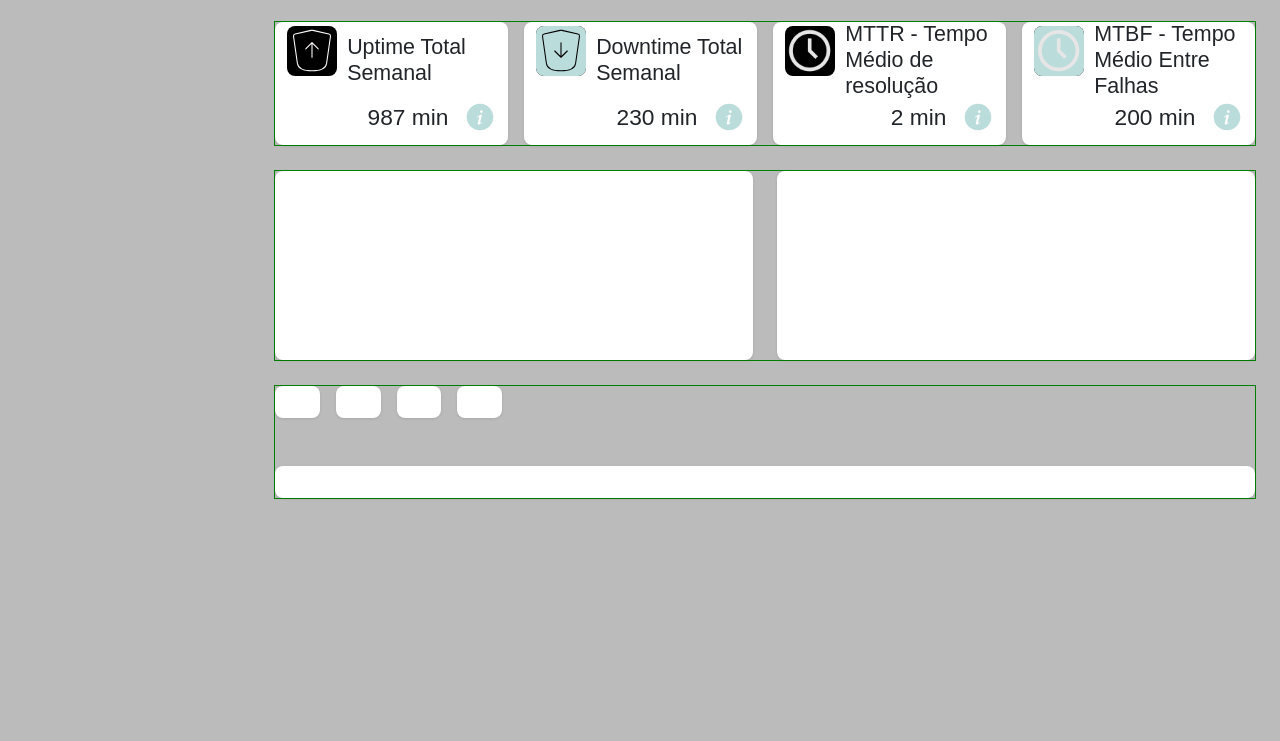
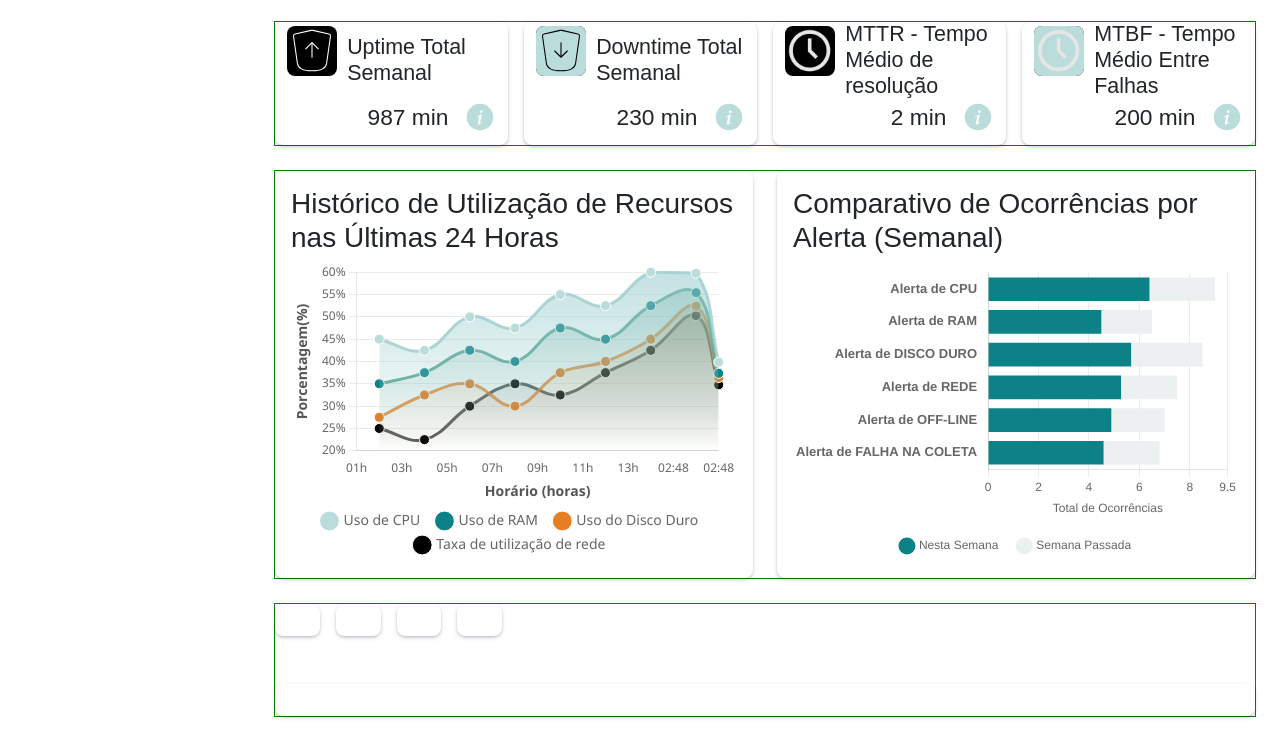
Before and after one commit to oberon-sis/Oberon-Aplicacao-Web, a website: page public/html/painelEspecifico.html in a window 1280 px wide. Shown: the part 111-852 px from the top of the page. Before the commit the page ends 800 px from the top, so only its background shows below. Drawn offline with nearby package versions, Linux system fonts and the light colour scheme; no server answers.

Commit message:
feat(front-end): Implementação da área de gráficos com Chart.js
Adiciona a seção de gráficos dinâmicos ao painelEspecifico.html.

Utiliza a biblioteca Chart.js para renderização e inicializa os dados e configurações no novo arquivo painelEspecifico.js.

```diff
--- a/public/css/body.css
+++ b/public/css/body.css
@@ -7,7 +7,7 @@
 }
 
 ::-webkit-scrollbar-track {
-     background-color: rgb(255, 255, 255);
+     background-color: rgb(168, 168, 168);
     border-radius: 8px;
 }
 
@@ -73,9 +73,9 @@ a{
           max-width: calc(100% - 250px);
      }
 }
-@media (min-width: 2000px) {
+@media (min-width: 1900px) {
   main {
-    max-width: 1700px;
+    max-width: 1600px;
     margin: 0 auto;
   }
 }
--- a/public/css/painelEspecifico.css
+++ b/public/css/painelEspecifico.css
@@ -1,49 +1,63 @@
-body {
+/* body {
     background-color: rgb(187, 187, 187);
+} */
+
+main {
+    background-color: #fffffffb;
+    max-height: fit-content;
 }
 
 header {
     display: flex;
     flex-direction: column;
 }
+
 header div {
     display: flex;
     justify-content: space-between;
     align-items: center;
 }
+
 section {
     margin-top: 1.5rem;
     max-width: 100%;
     border: green solid 1px;
 }
+
 .kpi-container {
     display: grid;
     grid-template-columns: repeat(2, 1fr);
     gap: 1rem;
 }
+
 .usage-cards-grid {
     display: grid;
     grid-template-columns: repeat(2, 1fr);
     gap: 1rem;
     margin-bottom: 1.5rem;
 }
+
 .charts-container {
     display: grid;
     grid-template-columns: 1fr;
     gap: 1.5rem;
 }
+
 .alerts-table-container {
     width: 100%;
 }
+
 .kpi-card,
 .usage-card,
 .chart-item,
 .alerts-table-container {
     background-color: #fff;
     border-radius: 8px;
-    box-shadow: 0 1px 3px rgba(0, 0, 0, 0.1);
     padding: 1rem;
+    box-shadow: rgba(50, 50, 93, 0.25) 0px 2px 5px -1px, rgba(0, 0, 0, 0.3) 0px 1px 3px -1px;
+
 }
+
 .kpi-card {
     padding: 5%;
     padding-top: 0;
@@ -104,9 +118,16 @@ section {
     z-index: 10;
     cursor: help;
 }
-.verde_claro_kpi{
+
+.verde_claro_kpi {
     background-color: var(--verde_claro);
     border-radius: 8px;
+}
+
+canvas {
+    width: 100% !important;
+    height: 100% !important;
+    max-height: 300px;
 }
 
 @media (min-width: 517px) {
@@ -211,4 +232,20 @@ section {
         padding: 3%;
         padding-top: 0;
     }
+
 }
+
+@media (min-width: 2000px) {
+    .botao_select {
+        font-size: 2rem;
+    }
+
+    .topo-kpi h6 {
+        font-size: 1.7rem;
+    }
+
+    .baixo-kpi span {
+        font-size: 1.6rem;
+
+    }
+}
--- a/public/html/painelEspecifico.html
+++ b/public/html/painelEspecifico.html
@@ -13,6 +13,8 @@
   <link rel="stylesheet" href="../css/painelEspecifico.css" />
 
   <link rel="icon" type="image/x-icon" href="../assets/marca/icone_pequeno.svg" />
+  <script src="https://cdn.jsdelivr.net/npm/chart.js@4.4.1/dist/chart.umd.min.js"></script>
+
 </head>
 
 <body class="d-flex w-100 h-100">
@@ -119,11 +121,15 @@
 
     <section class="charts-container">
       <div class="chart-item chart-history">
+        <h3>
+          Histórico de Utilização de Recursos nas Últimas 24 Horas
+        </h3>
         <canvas id="utilizacaoChart"></canvas>
       </div>
 
       <div class="chart-item chart-comparative">
-        <canvas id="ocorrenciasChart"></canvas>
+        <h3>Comparativo de Ocorrências por Alerta (Semanal) </h3>
+        <canvas id="graficoBarrasComparativo"></canvas>
       </div>
     </section>
 
@@ -144,3 +150,4 @@
 
 </html>
 <script src="../component/menu/Menu.js"></script>
+<script src="../js/painelEspecifico.js"></script>
--- /dev/null
+++ b/public/js/painelEspecifico.js
@@ -0,0 +1,288 @@
+// GRAFICO DE LINHA --------------------------
+const COLORS = {
+    alpha: { line: "rgba(157, 206, 206, 0.8)", point: "#BADCDA" },
+    beta: { line: "rgba(62, 150, 131, 0.8)", point: "#0C8186" },
+    gamma: { line: "rgba(230, 126, 34, 0.8)", point: "#e67e22" },
+    delta: { line: "rgba(51, 51, 51, 0.8)", point: "#000000ff" },
+};
+const dadosIniciais = {
+    labels: ["21h", "23h", "01h", "03h", "05h", "07h", "09h", "11h", "13h"],
+    datasets: [
+        { label: "Uso de CPU  ", data: [80, 75, 90, 85, 100, 95, 110, 105, 120], borderColor: COLORS.alpha.line, tension: 0.4, fill: true, order: 1, pointBackgroundColor: COLORS.alpha.point, pointBorderColor: "#fff", pointRadius: 5, pointHoverRadius: 8, },
+        { label: "Uso de RAM  ", data: [60, 65, 70, 75, 85, 80, 95, 90, 105], borderColor: COLORS.beta.line, tension: 0.4, fill: true, order: 2, pointBackgroundColor: COLORS.beta.point, pointBorderColor: "#fff", pointRadius: 5, pointHoverRadius: 8, },
+        { label: "Uso do Disco Duro  ", data: [70, 60, 55, 65, 70, 60, 75, 80, 90], borderColor: COLORS.gamma.line, tension: 0.4, fill: true, order: 3, pointBackgroundColor: COLORS.gamma.point, pointBorderColor: "#fff", pointRadius: 5, pointHoverRadius: 8, },
+        { label: "Taxa de utilização de rede  ", data: [50, 55, 50, 45, 60, 70, 65, 75, 85], borderColor: COLORS.delta.line, tension: 0.4, fill: true, order: 4, pointBackgroundColor: COLORS.delta.point, pointBorderColor: "#fff", pointRadius: 5, pointHoverRadius: 8, },
+    ]
+};
+
+const opcoes = {
+    responsive: true,
+    maintainAspectRatio: false,
+    interaction: { mode: "index", intersect: false },
+    plugins: {
+        legend: {
+            position: "bottom",
+            labels: {
+                usePointStyle: true,
+                pointStyle: "circle",
+                font: { family: "Segoe UI", size: 14 },
+            },
+        },
+        tooltip: {
+            backgroundColor: "rgba(0, 0, 0, 0.95)",
+            titleFont: { size: 16, weight: "bold" },
+            bodyFont: { size: 14 },
+            cornerRadius: 8,
+            padding: 12,
+            callbacks: {
+                label: function (context) {
+                    let label = context.dataset.label || "";
+                    if (label) { label += ": "; }
+                    if (context.parsed.y !== null) {
+                        label += `${context.parsed.y / 2}%`;
+                    }
+                    return label;
+                },
+            },
+        },
+    },
+    scales: {
+        y: {
+            beginAtZero: false,
+            grid: { color: "rgba(0, 0, 0, 0.08)", drawBorder: false },
+            ticks: { font: { family: "Segoe UI", size: 12 }, color: "#666", callback: (value) => ` ${value / 2}%` },
+            title: { display: true, text: "Porcentagem(%)", font: { family: "Segoe UI", size: 14, weight: "bold" }, color: "#555" },
+        },
+        x: {
+            grid: { display: false },
+            ticks: { font: { family: "Segoe UI", size: 12 }, color: "#666" },
+            title: { display: true, text: "Horário (horas)", font: { family: "Segoe UI", size: 14, weight: "bold" }, color: "#555" },
+        },
+    },
+    animation: {
+        duration: 2000,
+        easing: "easeInOutQuart",
+    },
+};
+
+function createGradient(ctx, chartArea, color, isTopPerformer = false) {
+    if (!chartArea) return;
+    const gradient = ctx.createLinearGradient(0, chartArea.top, 0, chartArea.bottom);
+    if (isTopPerformer) {
+        gradient.addColorStop(0, color.replace("0.8", "0.6"));
+        gradient.addColorStop(0.5, color.replace("0.8", "0.3"));
+        gradient.addColorStop(1, color.replace("0.8", "0.0"));
+    } else {
+        gradient.addColorStop(0, color.replace("0.8", "0.4"));
+        gradient.addColorStop(0.5, color.replace("0.8", "0.15"));
+        gradient.addColorStop(1, color.replace("0.8", "0.0"));
+    }
+    return gradient;
+}
+
+function applyGradients(chart) {
+    const ctx = chart.ctx;
+    const chartArea = chart.chartArea;
+
+    if (!chartArea || !chart.data.datasets.length) return;
+
+    const colorKeys = ['alpha', 'beta', 'gamma', 'delta'];
+
+    chart.data.datasets.forEach((dataset, index) => {
+        let isTop = index === 0;
+        let colorLine = COLORS[colorKeys[index]].line;
+        dataset.backgroundColor = createGradient(ctx, chartArea, colorLine, isTop);
+    });
+}
+
+function getNewValue(oldValue) {
+    const randomChange = Math.random() * 2 - 1;
+    let newValue = oldValue + randomChange;
+    return Math.max(50, Math.min(130, newValue));
+}
+
+async function fetchData() {
+    // simulnbado o featch para fazer a requisição fazer aqui-----------
+    await new Promise(resolve => setTimeout(resolve, 500));
+
+    const newTime = new Date().toLocaleTimeString('pt-BR', { hour: '2-digit', minute: '2-digit' });
+
+    return {
+        label: newTime,
+        cpu: getNewValue(120),
+        ram: getNewValue(110),
+        disco: getNewValue(105),
+        rede: getNewValue(100)
+    };
+}
+
+async function updateChartData(chart) {
+    const newPoint = await fetchData();
+
+    chart.data.datasets.forEach((dataset, index) => {
+        let newValue;
+        switch (index) {
+            case 0: newValue = newPoint.cpu; break;
+            case 1: newValue = newPoint.ram; break;
+            case 2: newValue = newPoint.disco; break;
+            case 3: newValue = newPoint.rede; break;
+        }
+        dataset.data.shift();
+        dataset.data.push(newValue);
+    });
+
+    chart.data.labels.shift();
+    chart.data.labels.push(newPoint.label);
+
+    applyGradients(chart);
+    chart.update();
+}
+
+document.addEventListener("DOMContentLoaded", async () => {
+    const ctx = document.getElementById("utilizacaoChart").getContext("2d");
+    const meuGrafico = new Chart(ctx, {
+        type: "line",
+        data: dadosIniciais,
+        options: opcoes,
+    });
+    await updateChartData(meuGrafico);
+    meuGrafico.options.onResize = () => applyGradients(meuGrafico);
+    setInterval(() => {
+        updateChartData(meuGrafico);
+    }, 3000);
+});
+
+
+
+// GRAFICO DE BARRA --------------------------
+
+
+
+
+const CHART_ID = 'graficoBarrasComparativo';
+const UPDATE_INTERVAL_MS = 3000;
+const MAX_VALUE_X = 9.5;
+
+const labels = [
+    'Alerta de CPU',
+    'Alerta de RAM',
+    'Alerta de DISCO DURO',
+    'Alerta de REDE',
+    'Alerta de OFF-LINE',
+    'Alerta de FALHA NA COLETA'
+];
+
+const semanaPassadaTotalFixa = [9.0, 6.5, 8.5, 7.5, 7.0, 6.8];
+
+let nestaSemanaData = [6.5, 4.2, 5.5, 5.0, 4.7, 4.5];
+
+function getNewRandomValue(currentValue) {
+    const randomChange = Math.random() * 0.3;
+
+    let newValue = currentValue + randomChange;
+    const maxAllowed = Math.min(...semanaPassadaTotalFixa) - 0.1;
+    return Math.min(newValue, maxAllowed);
+}
+
+function calculateSemanaPassadaComplement(currentNestaSemanaData) {
+    return semanaPassadaTotalFixa.map((total, index) => {
+        return Math.max(0, total - currentNestaSemanaData[index]);
+    });
+}
+
+function fetchNewData() {
+    return new Promise(resolve => {
+        setTimeout(() => {
+            nestaSemanaData = nestaSemanaData.map(getNewRandomValue);
+            resolve(nestaSemanaData);
+        }, 500);
+    });
+}
+
+const initialData = {
+    labels: labels,
+    datasets: [
+        {
+            label: 'Semana Passada',
+            data: calculateSemanaPassadaComplement(nestaSemanaData),
+            backgroundColor: '#ecf0f1',
+            borderColor: '#ecf0f1',
+            order: 2,
+            categoryPercentage: 0.8,
+            barPercentage: 0.9
+        },
+        {
+            label: 'Nesta Semana',
+            data: nestaSemanaData,
+            backgroundColor: '#0C8186',
+            borderColor: '#0C8186',
+            order: 1,
+            categoryPercentage: 0.8,
+            barPercentage: 0.9
+        }
+    ]
+};
+
+const config = {
+    type: 'bar',
+    data: initialData,
+    options: {
+        indexAxis: 'y',
+        responsive: true,
+        maintainAspectRatio: false,
+        animation: { duration: 1000, easing: 'easeInOutQuart' },
+        scales: {
+            x: {
+                stacked: true,
+                grid: { display: true, color: 'rgba(0, 0, 0, 0.08)' },
+                title: { display: true, text: 'Total de Ocorrências' },
+                max: MAX_VALUE_X,
+                min: 0,
+            },
+            y: {
+                stacked: true,
+                grid: { display: false },
+                ticks: { font: { size: 13, weight: 'bold' } }
+            }
+        },
+        plugins: {
+            legend: { position: 'bottom', labels: { usePointStyle: true, padding: 20 } },
+            tooltip: {
+                backgroundColor: 'rgba(0, 0, 0, 0.9)',
+                cornerRadius: 6,
+                callbacks: {
+                    filter: function (item) {
+                        return item.datasetIndex === 1;
+                    },
+                    label: function (context) {
+                        let label = context.dataset.label || '';
+                        if (label) {
+                            label += ': ';
+                        }
+                        if (context.parsed.x !== null) {
+                            label += context.parsed.x.toFixed(2) + ' Ocorrências';
+                        }
+                        return label;
+                    }
+                }
+            }
+        }
+    }
+};
+
+document.addEventListener('DOMContentLoaded', () => {
+    const ctx = document.getElementById(CHART_ID).getContext('2d');
+    const meuGrafico = new Chart(ctx, config);
+
+    setInterval(async () => {
+        await fetchNewData();
+
+        const novoComplemento = calculateSemanaPassadaComplement(nestaSemanaData);
+
+        meuGrafico.data.datasets[1].data = nestaSemanaData;
+
+        meuGrafico.data.datasets[0].data = novoComplemento;
+
+        meuGrafico.update();
+    }, UPDATE_INTERVAL_MS);
+});
--- a/src/controllers/menuController.js
+++ b/src/controllers/menuController.js
@@ -46,7 +46,7 @@ function gerarLinkHTML(item) {
 
 function gerarDropdownHTML(item, isMobile) {
   const idDropdown = isMobile ? 'dropdownMenuLinkOffcanvas' : 'dropdownMenuLink';
-  const dropdownHtml = item.dropdownItens.map(dItem => `<li><a class="dropdown-item" href="#">${dItem}</a></li>`).join('');
+  const dropdownHtml = item.dropdownItens.map(dItem => `<li><a class="dropdown-item" href="${dItem.link}">${dItem.titulo}</a></li>`).join('');
   return `
         <div class="dropdown">
             <a class="nav-link rounded py-2 mb-1 d-flex align-items-center dropdown-toggle linha" href="#"
```
